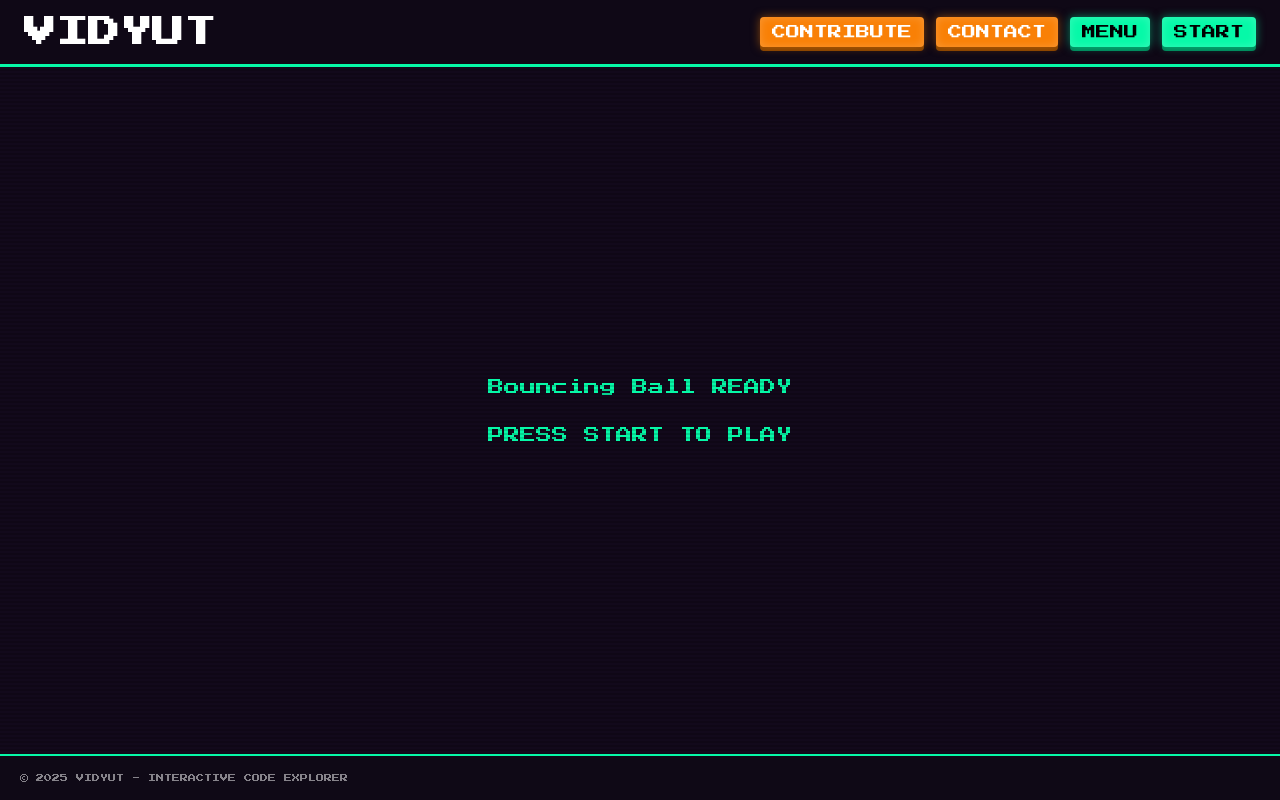
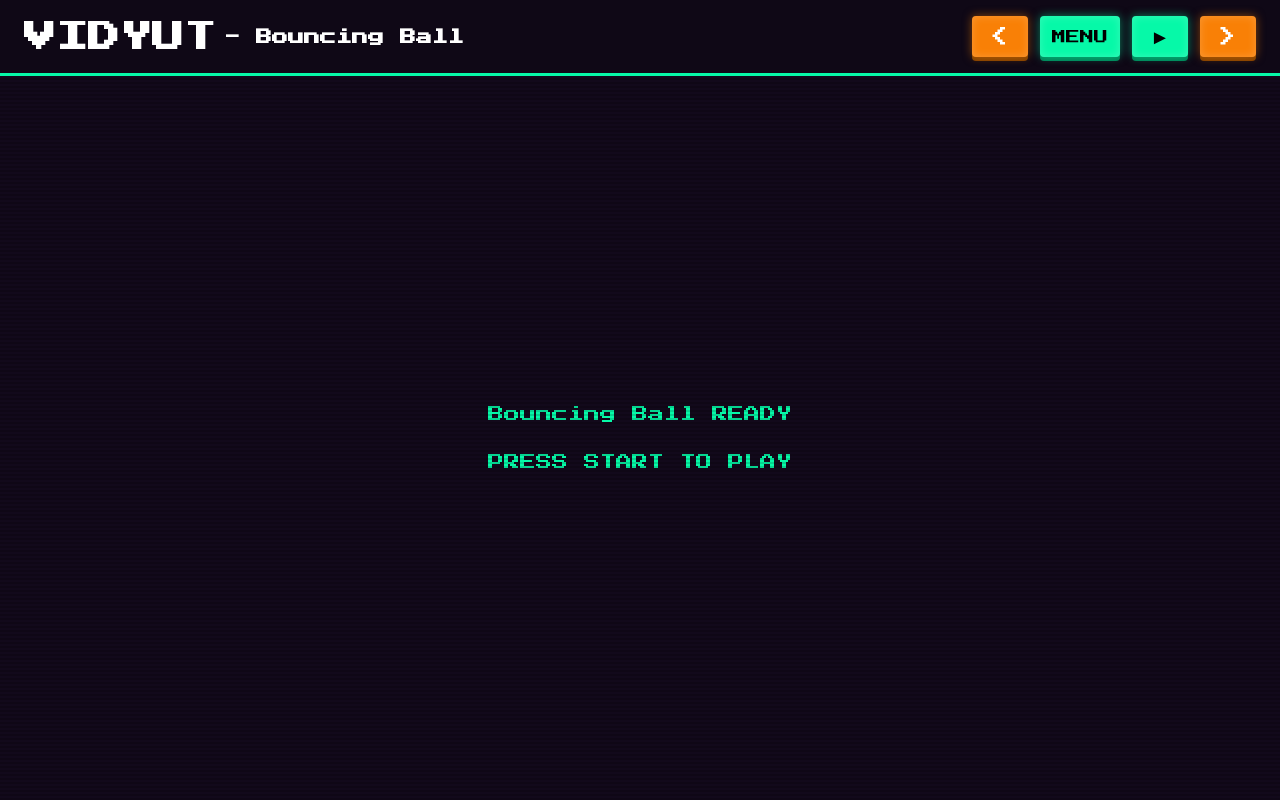
Before and after one commit to gvamsi1113/vidyut, a Next.js app: page /sketch/bouncing-ball in a window 1280 px wide. Built offline with nearby package versions, Linux system fonts and the light colour scheme.

Commit message:
feat: add navigation controls for sketches, enhance header with active sketch title, and improve game screen loading behavior

```diff
--- a/src/app/sketch/[id]/page.tsx
+++ b/src/app/sketch/[id]/page.tsx
@@ -4,11 +4,9 @@ import { useEffect, useState } from 'react';
 import { useParams, useRouter } from 'next/navigation';
 import Header from '@/components/Header/Header';
 import GameScreen from '@/components/GameScreen/GameScreen';
-import Footer from '@/components/Footer/Footer';
 import { Sketch } from '@/types';
 import styles from './SketchPage.module.css';
 
-// Sample sketch data (same as in homepage)
 const SKETCHES: Sketch[] = [
   { id: 'bouncing-ball', title: 'Bouncing Ball', difficulty: 'Easy' },
   { id: 'wave-patterns', title: 'Wave Patterns', difficulty: 'Medium' },
@@ -23,14 +21,12 @@ export default function SketchPage() {
   const [isPlaying, setIsPlaying] = useState(false);
 
   useEffect(() => {
-    // Find the sketch by ID from the URL parameter
     const sketchId = params.id as string;
     const sketch = SKETCHES.find((s) => s.id === sketchId);
 
     if (sketch) {
       setActiveSketch(sketch);
     } else {
-      // Redirect to homepage if sketch not found
       router.push('/');
     }
   }, [params, router]);
@@ -39,13 +35,32 @@ export default function SketchPage() {
     setIsPlaying(true);
   };
 
-  const handleReset = () => {
+  const handlePause = () => {
     setIsPlaying(false);
-    setTimeout(() => setIsPlaying(true), 100);
   };
 
   const handleBackToHome = () => {
     router.push('/');
+  };
+
+  const handlePrevious = () => {
+    if (!activeSketch) return;
+
+    const currentIndex = SKETCHES.findIndex((s) => s.id === activeSketch.id);
+    // If first sketch, go to the last sketch; otherwise go to previous
+    const prevIndex = currentIndex <= 0 ? SKETCHES.length - 1 : currentIndex - 1;
+    const prevSketch = SKETCHES[prevIndex];
+    router.push(`/sketch/${prevSketch.id}`);
+  };
+
+  const handleNext = () => {
+    if (!activeSketch) return;
+
+    const currentIndex = SKETCHES.findIndex((s) => s.id === activeSketch.id);
+    // If last sketch, go to the first sketch; otherwise go to next
+    const nextIndex = currentIndex >= SKETCHES.length - 1 ? 0 : currentIndex + 1;
+    const nextSketch = SKETCHES[nextIndex];
+    router.push(`/sketch/${nextSketch.id}`);
   };
 
   if (!activeSketch) {
@@ -57,15 +72,16 @@ export default function SketchPage() {
       <Header
         toggleMenu={handleBackToHome}
         onStart={handleStart}
-        onReset={handleReset}
+        onPause={handlePause}
         isPlaying={isPlaying}
+        activeSketch={activeSketch}
+        onPrevious={handlePrevious}
+        onNext={handleNext}
       />
 
       <div className={styles.content}>
         <GameScreen activeSketch={activeSketch} isPlaying={isPlaying} />
       </div>
-
-      <Footer />
     </main>
   );
 }
--- a/src/components/GameScreen/GameScreen.tsx
+++ b/src/components/GameScreen/GameScreen.tsx
@@ -26,10 +26,12 @@ interface GameScreenProps {
 
 const GameScreen: React.FC<GameScreenProps> = ({ activeSketch, isPlaying }) => {
   const [isLoading, setIsLoading] = useState(true);
+  const [hasStartedOnce, setHasStartedOnce] = useState(false);
 
   // Handle sketch loading
   useEffect(() => {
     setIsLoading(true);
+    setHasStartedOnce(false); // Reset when sketch changes
 
     // Simulate loading time
     const timer = setTimeout(() => {
@@ -38,6 +40,13 @@ const GameScreen: React.FC<GameScreenProps> = ({ activeSketch, isPlaying }) => {
 
     return () => clearTimeout(timer);
   }, [activeSketch]);
+
+  // Track if sketch has been started at least once
+  useEffect(() => {
+    if (isPlaying && !hasStartedOnce) {
+      setHasStartedOnce(true);
+    }
+  }, [isPlaying, hasStartedOnce]);
 
   // Render the active sketch
   const renderSketch = () => {
@@ -53,7 +62,7 @@ const GameScreen: React.FC<GameScreenProps> = ({ activeSketch, isPlaying }) => {
       );
     }
 
-    return <SketchComponent />;
+    return <SketchComponent isPlaying={isPlaying} />;
   };
 
   return (
@@ -66,13 +75,15 @@ const GameScreen: React.FC<GameScreenProps> = ({ activeSketch, isPlaying }) => {
           </div>
           <p className={`${styles.loadingText} ${styles.blink}`}>PLEASE WAIT</p>
         </div>
-      ) : !isPlaying ? (
+      ) : hasStartedOnce || isPlaying ? (
+        // If sketch has started at least once OR is currently playing, show the sketch
+        renderSketch()
+      ) : (
+        // Otherwise show the ready container
         <div className={styles.readyContainer}>
           <p className={styles.readyText}>{activeSketch.title} READY</p>
           <p className={`${styles.readyText} ${styles.blink}`}>PRESS START TO PLAY</p>
         </div>
-      ) : (
-        renderSketch()
       )}
     </div>
   );
--- a/src/components/Header/Header.module.css
+++ b/src/components/Header/Header.module.css
@@ -428,3 +428,70 @@
     opacity: 0.6;
   }
 }
+
+/* Add these styles */
+.titleContainer {
+  display: flex;
+  align-items: center;
+  gap: 0.5rem;
+}
+
+.sketchTitle {
+  font-family: 'Press Start 2P', cursive;
+  color: var(--color-text-primary);
+  font-size: 1rem;
+  margin: 0;
+  text-shadow: 0 12px 8px var(--color-glow-primary-light);
+}
+
+/* Update responsive styles for the title container */
+@media (max-width: 768px) {
+  .titleContainer {
+    flex-direction: column;
+    align-items: center;
+    gap: 0.25rem;
+  }
+
+  .sketchTitle {
+    font-size: 0.75rem;
+  }
+}
+
+@media (max-width: 480px) {
+  .sketchTitle {
+    font-size: 0.65rem;
+  }
+}
+
+/* Add these styles for the icon buttons */
+.iconButton {
+  display: flex;
+  align-items: center;
+  justify-content: center;
+  min-width: 2.5rem;
+  font-size: 1.25rem;
+  padding: 0.5rem;
+}
+
+.pauseButton {
+  background-color: var(--color-warning);
+  box-shadow:
+    0 0 10px hsla(48, 95%, 53%, 0.5),
+    inset 0 0 10px hsla(0, 0%, 100%, 0.2),
+    0 4px 0 hsl(48, 95%, 40%);
+  color: var(--color-text-black);
+}
+
+/* Adjust line height for the pause icon to position it better */
+.pauseButton span {
+  line-height: 0.8;
+}
+
+/* Style hover effects */
+.iconButton:hover {
+  transform: translateY(-2px);
+}
+
+.iconButton:active {
+  transform: translateY(0px);
+}
--- a/src/components/Header/Header.tsx
+++ b/src/components/Header/Header.tsx
@@ -3,65 +3,77 @@
 import React from 'react';
 import styles from './Header.module.css';
 import { useRouter } from 'next/navigation';
+import { Sketch } from '@/types';
 
 interface HeaderProps {
   toggleMenu: () => void;
   onStart: () => void;
-  onReset: () => void;
+  onPause: () => void;
   isPlaying: boolean;
+  activeSketch: Sketch;
+  onPrevious: () => void;
+  onNext: () => void;
 }
 
-const Header: React.FC<HeaderProps> = ({ toggleMenu, onStart, onReset, isPlaying }) => {
+const Header: React.FC<HeaderProps> = ({
+  toggleMenu,
+  onStart,
+  onPause,
+  isPlaying,
+  activeSketch,
+  onPrevious,
+  onNext,
+}) => {
   const router = useRouter();
 
   const handleHomeClick = () => {
     router.push('/');
   };
 
-  const handleContributeClick = () => {
-    // Navigate to contribute page or open modal
-  };
-
-  const handleContactClick = () => {
-    // Navigate to contact page or open modal
-  };
-
   return (
     <header className={styles.header}>
-      <h1 className={styles.title} onClick={handleHomeClick}>
-        VIDYUT
-      </h1>
+      <div className={styles.titleContainer}>
+        <h1 className={styles.title} onClick={handleHomeClick}>
+          VIDYUT
+        </h1>
+        {activeSketch && <h2 className={styles.sketchTitle}>- {activeSketch.title}</h2>}
+      </div>
 
       <div className={styles.buttonContainer}>
-        <div className={styles.homeButtons}>
+        <div className={styles.sketchButtons}>
           <button
-            onClick={handleContributeClick}
-            className={`${styles.navButton} ${styles.accentButton}`}
+            onClick={onPrevious}
+            className={`${styles.navButton} ${styles.accentButton} ${styles.iconButton}`}
           >
-            CONTRIBUTE
+            &lt;
           </button>
-          <button
-            onClick={handleContactClick}
-            className={`${styles.navButton} ${styles.accentButton}`}
-          >
-            CONTACT
-          </button>
-        </div>
 
-        <div className={styles.sketchButtons}>
           <button onClick={toggleMenu} className={styles.navButton}>
             MENU
           </button>
 
           {!isPlaying ? (
-            <button onClick={onStart} className={`${styles.navButton} ${styles.startButton}`}>
-              START
+            <button
+              onClick={onStart}
+              className={`${styles.navButton} ${styles.startButton} ${styles.iconButton}`}
+            >
+              &#9658;
             </button>
           ) : (
-            <button onClick={onReset} className={`${styles.navButton} ${styles.resetButton}`}>
-              RESET
+            <button
+              onClick={onPause}
+              className={`${styles.navButton} ${styles.pauseButton} ${styles.iconButton}`}
+            >
+              &#10074;&#10074;
             </button>
           )}
+
+          <button
+            onClick={onNext}
+            className={`${styles.navButton} ${styles.accentButton} ${styles.iconButton}`}
+          >
+            &gt;
+          </button>
         </div>
       </div>
     </header>
--- a/src/components/sketches/BouncingBall.tsx
+++ b/src/components/sketches/BouncingBall.tsx
@@ -9,7 +9,7 @@ import {
   createSliderControl,
   createToggleControl,
   addGlowEffect,
-  SketchContext
+  SketchContext,
 } from '@/utils/p5SketchSystem';
 
 interface Ball {
@@ -21,7 +21,7 @@ interface Ball {
   color: number[];
 }
 
-const BouncingBall: React.FC<ControlSettings> = ({ speed = 5, size = 5 }) => {
+const BouncingBall: React.FC<ControlSettings> = ({ speed = 5, size = 5, isPlaying = true }) => {
   const sketch = useMemo(() => {
     return createSketch(
       {
@@ -30,8 +30,8 @@ const BouncingBall: React.FC<ControlSettings> = ({ speed = 5, size = 5 }) => {
         controlPanel: {
           theme: 'retro',
           position: 'bottom-left',
-          title: 'BOUNCING BALL'
-        }
+          title: 'BOUNCING BALL',
+        },
       },
       // Setup function
       (ctx: SketchContext) => {
@@ -61,8 +61,8 @@ const BouncingBall: React.FC<ControlSettings> = ({ speed = 5, size = 5 }) => {
             10,
             ball.speedX,
             0.1,
-            val => val.toFixed(1),
-            value => {
+            (val) => val.toFixed(1),
+            (value) => {
               ball.speedX = value * Math.sign(ball.speedX);
               ball.speedY = value * Math.sign(ball.speedY);
             }
@@ -77,8 +77,8 @@ const BouncingBall: React.FC<ControlSettings> = ({ speed = 5, size = 5 }) => {
             100,
             ball.size,
             1,
-            val => val.toFixed(0),
-            value => {
+            (val) => val.toFixed(0),
+            (value) => {
               ball.size = value;
             }
           );
@@ -90,12 +90,7 @@ const BouncingBall: React.FC<ControlSettings> = ({ speed = 5, size = 5 }) => {
             'HIDE CONTROLS',
             'SHOW CONTROLS',
             true,
-            [
-              speedControl.slider,
-              speedControl.labelEl,
-              sizeControl.slider,
-              sizeControl.labelEl
-            ]
+            [speedControl.slider, speedControl.labelEl, sizeControl.slider, sizeControl.labelEl]
           );
 
           // Register controls for access in draw
@@ -152,7 +147,7 @@ const BouncingBall: React.FC<ControlSettings> = ({ speed = 5, size = 5 }) => {
     );
   }, [speed, size]);
 
-  return <P5Wrapper sketch={sketch} />;
+  return <P5Wrapper sketch={sketch} isPlaying={isPlaying} />;
 };
 
 export default BouncingBall;
--- a/src/types/index.ts
+++ b/src/types/index.ts
@@ -10,8 +10,9 @@ export interface Sketch {
 
 export interface ControlSettings {
   // Controls for all sketch components
-  speed?: number;  // Generic speed control (0-10)
-  size?: number;   // Generic size control (0-10)
+  speed?: number; // Generic speed control (0-10)
+  size?: number; // Generic size control (0-10)
+  isPlaying?: boolean; // Whether the sketch is playing
 }
 
 // Sketch initialization options - separate interface
```
Also changed, not shown: src/components/sketches/P5Wrapper/P5Wrapper.tsx (+19 -1 lines), src/components/sketches/ParticleSystem.tsx (+13 -17 lines), src/components/sketches/Pendulum.tsx (+11 -11 lines), src/components/sketches/WavePatterns.tsx (+14 -14 lines), src/components/sketches/P5Wrapper/P5Wrapper.module.css (line endings or trailing spaces).
